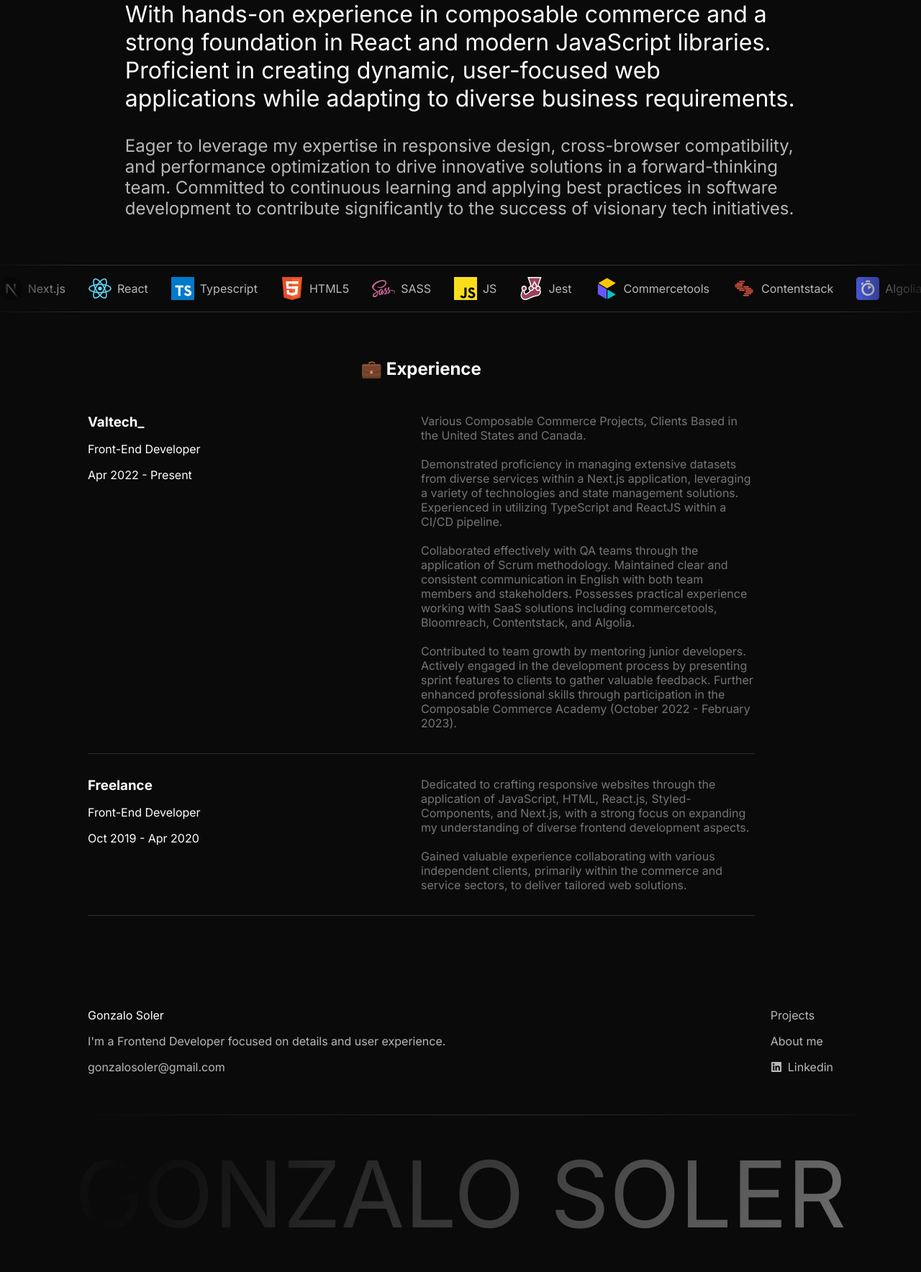
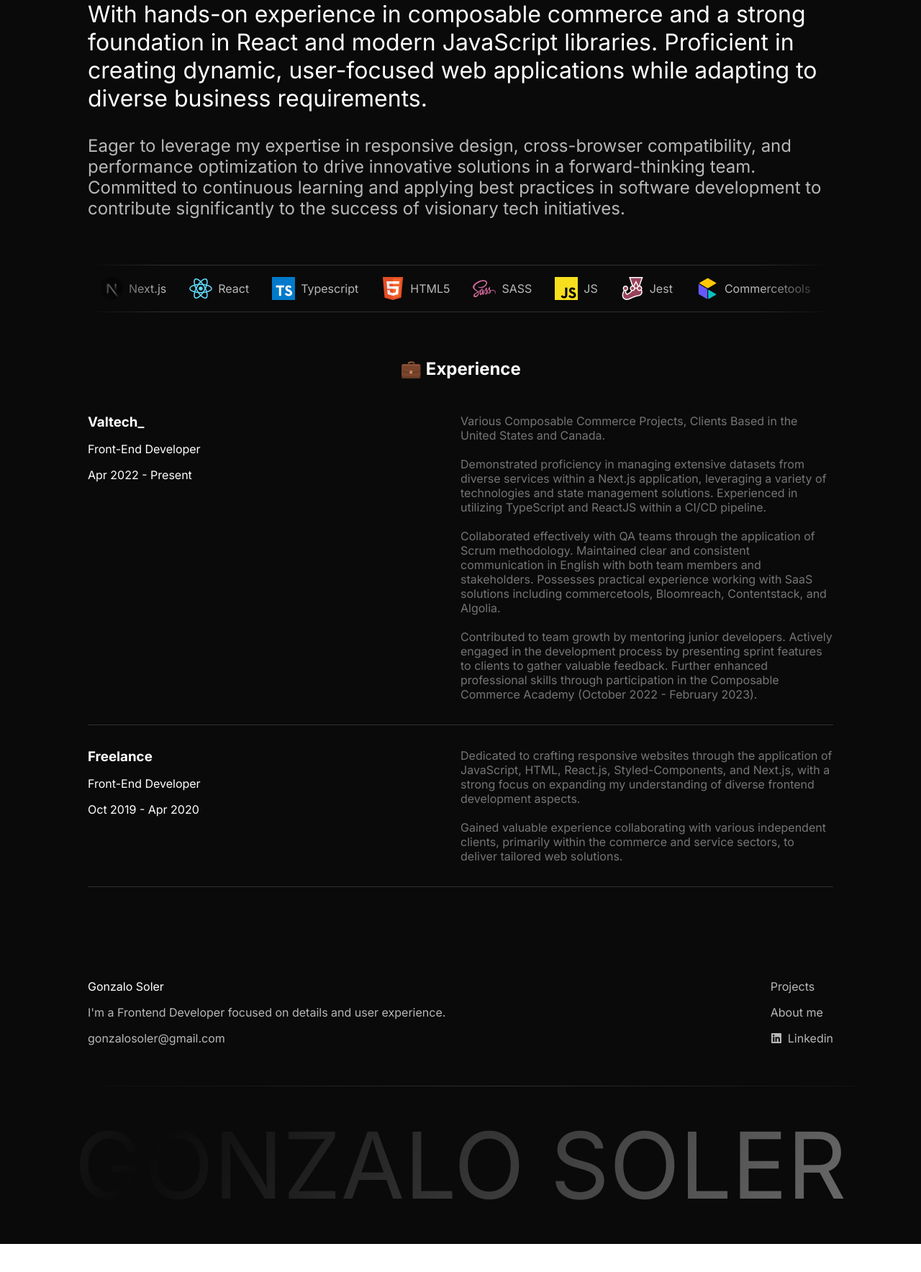
Before and after one commit to gonzalo-s/gonzalo_soler_web, a Next.js app: page / in a window 1280 px wide. Shown: the part 2082-3850 px from the top of the page at 72% size. After the commit the page ends 3811 px from the top, so only its background shows below. Built offline with nearby package versions, Linux system fonts and the light colour scheme.

Commit message:
feat(styles): implement section-base mixin for consistent styling across components

```diff
--- a/src/components/RenderSection/AboutMe/aboutMe.module.scss
+++ b/src/components/RenderSection/AboutMe/aboutMe.module.scss
@@ -1,14 +1,14 @@
-@use "../../../styles/variables.scss" as *;
-@use "../../../styles/mixins.scss" as *;
+@use "@/styles/variables.scss" as *;
+@use "@/styles/mixins.scss" as *;
 
 .about-me {
+    @include section-base;
+
     display: flex;
     flex-direction: column;
     justify-content: center;
     align-items: center;
     gap: 2rem;
-    padding: 2rem;
-    background-color: $background;
     text-align: center;
 
     &__text-wrapper {
@@ -71,16 +71,12 @@
         }
 
         @include tablet {
-            width: 80%;
-
             .about-me__description__highlight {
                 font-size: 2rem;
             }
         }
 
         @include desktop {
-            width: 90%;
-
             .about-me__description__highlight {
                 font-size: 2rem;
             }
--- a/src/components/RenderSection/Experience/experience.module.scss
+++ b/src/components/RenderSection/Experience/experience.module.scss
@@ -1,12 +1,14 @@
-@use "../../../styles/variables.scss" as *;
-@use "../../../styles/mixins.scss" as *;
+@use "@/styles/variables.scss" as *;
+@use "@/styles/mixins.scss" as *;
 
 .experience {
+    @include section-base;
+
     display: flex;
     flex-direction: column;
     gap: 1rem;
     padding: 2rem;
-    width: 90%;
+    margin: auto;
 
     &__header {
         display: flex;
--- a/src/components/RenderSection/Introduction/introduction.module.scss
+++ b/src/components/RenderSection/Introduction/introduction.module.scss
@@ -1,14 +1,14 @@
-@use "../../../styles/variables.scss" as *;
-@use "../../../styles/mixins.scss" as *;
+@use "@/styles/variables.scss" as *;
+@use "@/styles/mixins.scss" as *;
 
 .introduction {
+    @include section-base;
+
     display: flex;
     flex-direction: column;
     justify-content: center;
     align-items: center;
     gap: 5rem;
-    padding: 2rem;
-    background-color: $background;
     text-align: center;
 
     &__text-wrapper {
--- a/src/components/RenderSection/Projects/projects.module.scss
+++ b/src/components/RenderSection/Projects/projects.module.scss
@@ -18,13 +18,13 @@
 }
 
 .projects-wrapper {
+    @include section-base;
+
     display: flex;
     flex-direction: column;
     justify-content: center;
     align-items: center;
     gap: 2rem;
-    padding: 2rem;
-    background-color: $background;
     text-align: center;
 
     &__title {
--- a/src/components/RenderSection/Technologies/technologies.module.scss
+++ b/src/components/RenderSection/Technologies/technologies.module.scss
@@ -1,21 +1,21 @@
-@use "../../../styles/variables.scss" as *;
-@use "../../../styles/mixins.scss" as *;
+@use "@/styles/variables.scss" as *;
+@use "@/styles/mixins.scss" as *;
 
 .technologies {
+    @include section-base;
+
     display: flex;
     justify-content: center;
     align-items: center;
-    width: 100%;
     flex-wrap: nowrap;
     overflow: hidden;
-    background-color: $background;
     user-select: none;
-    padding: 2rem;
 
     &__list {
         @include reset-list;
         @include mask-image-horizontal;
 
+        width: 100%;
         cursor: grab;
 
         &:active {
--- a/src/components/RenderSection/renderSection.module.scss
+++ b/src/components/RenderSection/renderSection.module.scss
@@ -2,6 +2,8 @@
 
 .section {
     @include appear-animation(1s, cubic-bezier(0.25, 0.1, 0.25, 1));
+
+    width: 100%;
 }
 
 .section--visible {
--- a/src/styles/mixins.scss
+++ b/src/styles/mixins.scss
@@ -53,3 +53,9 @@
   mask-repeat: no-repeat;
   mask-size: 100% 100%;
 }
+
+@mixin section-base {
+  padding: 2rem;
+  background-color: $background;
+  width: 100%;
+}
```
